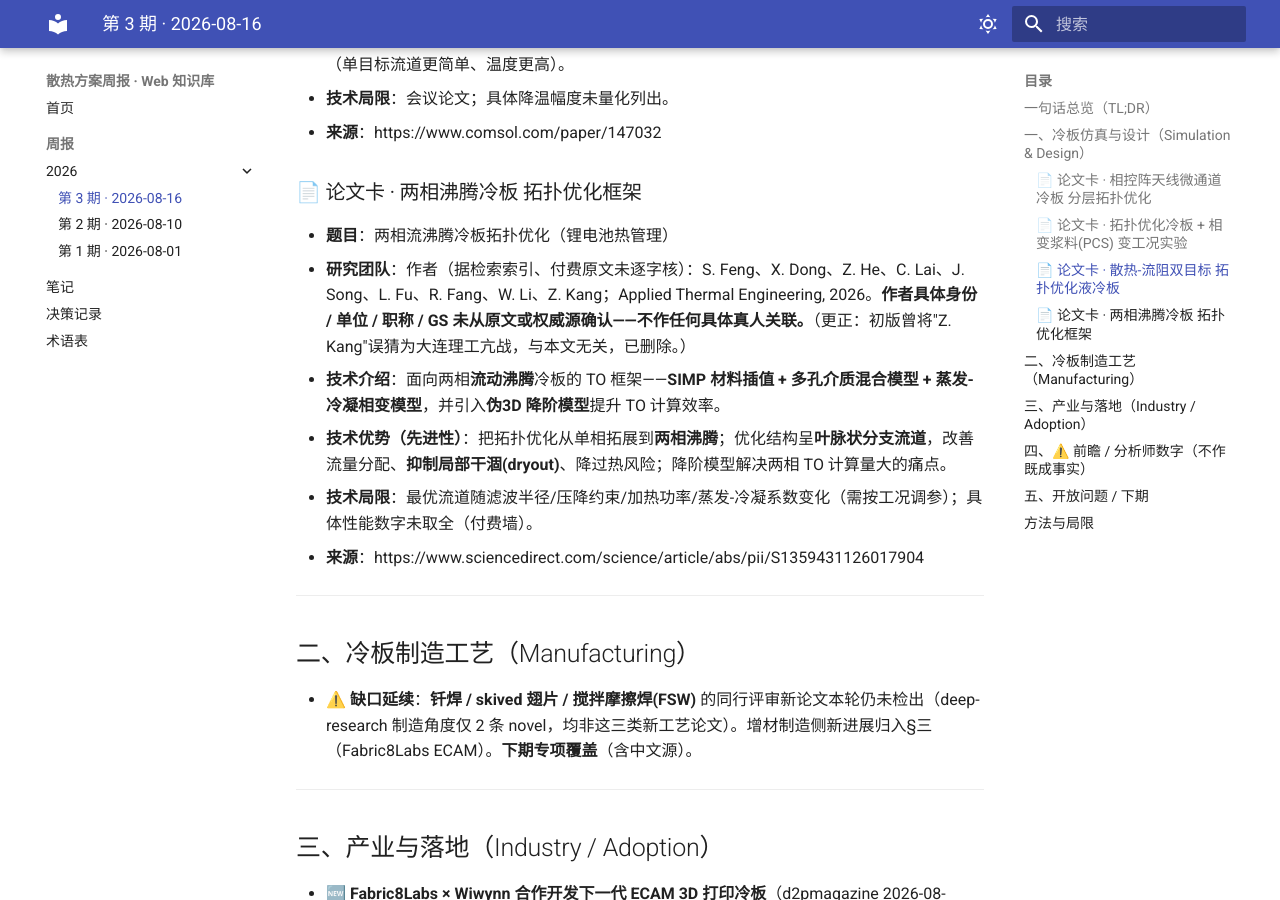
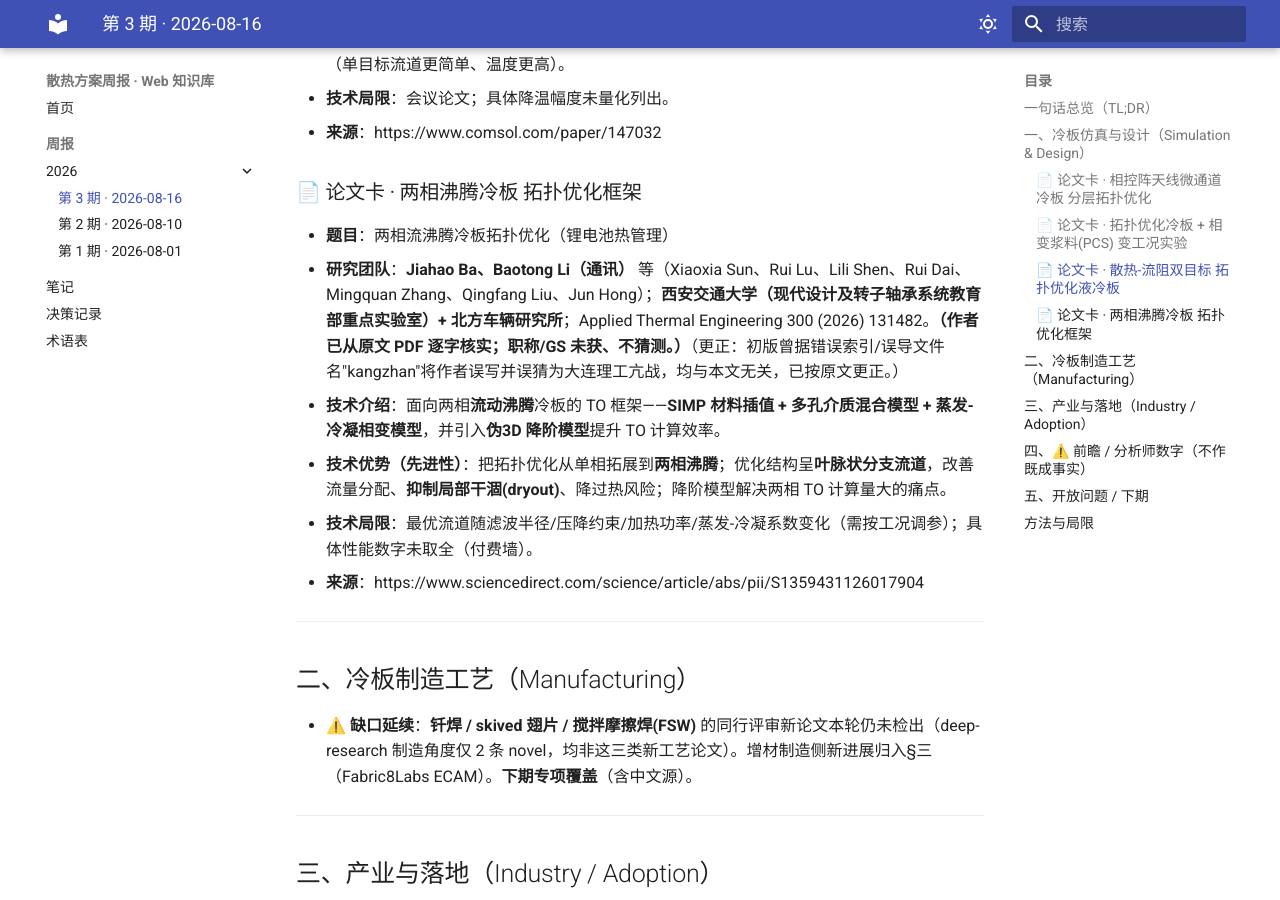
Before and after one commit to liyf1640/thermal_cooling_weekly_report, an MkDocs documentation site: the page built from docs/briefings/2026/2026-08-16.md, in a window 1280 px wide and 900 px high, scrolled down 1699 px. Built offline with MkDocs 1.6.1 and Material for MkDocs 9.7.7, drawn with Linux system fonts in a browser that asks for light colours.

Commit message:
briefing: 2026-08-16

```diff
--- a/docs/briefings/2026/2026-08-16.md
+++ b/docs/briefings/2026/2026-08-16.md
@@ -41,7 +41,7 @@
 
 ### 📄 论文卡 · 两相沸腾冷板 拓扑优化框架
 - **题目**：两相流沸腾冷板拓扑优化（锂电池热管理）
-- **研究团队**：作者（据检索索引、付费原文未逐字核）：S. Feng、X. Dong、Z. He、C. Lai、J. Song、L. Fu、R. Fang、W. Li、Z. Kang；Applied Thermal Engineering, 2026。**作者具体身份 / 单位 / 职称 / GS 未从原文或权威源确认——不作任何具体真人关联。**（更正：初版曾将"Z. Kang"误猜为大连理工亢战，与本文无关，已删除。）
+- **研究团队**：**Jiahao Ba、Baotong Li（通讯）** 等（Xiaoxia Sun、Rui Lu、Lili Shen、Rui Dai、Mingquan Zhang、Qingfang Liu、Jun Hong）；**西安交通大学（现代设计及转子轴承系统教育部重点实验室）+ 北方车辆研究所**；Applied Thermal Engineering 300 (2026) 131482。**（作者已从原文 PDF 逐字核实；职称/GS 未获、不猜测。）**（更正：初版曾据错误索引/误导文件名"kangzhan"将作者误写并误猜为大连理工亢战，均与本文无关，已按原文更正。）
 - **技术介绍**：面向两相**流动沸腾**冷板的 TO 框架——**SIMP 材料插值 + 多孔介质混合模型 + 蒸发-冷凝相变模型**，并引入**伪3D 降阶模型**提升 TO 计算效率。
 - **技术优势（先进性）**：把拓扑优化从单相拓展到**两相沸腾**；优化结构呈**叶脉状分支流道**，改善流量分配、**抑制局部干涸(dryout)**、降过热风险；降阶模型解决两相 TO 计算量大的痛点。
 - **技术局限**：最优流道随滤波半径/压降约束/加热功率/蒸发-冷凝系数变化（需按工况调参）；具体性能数字未取全（付费墙）。
```
